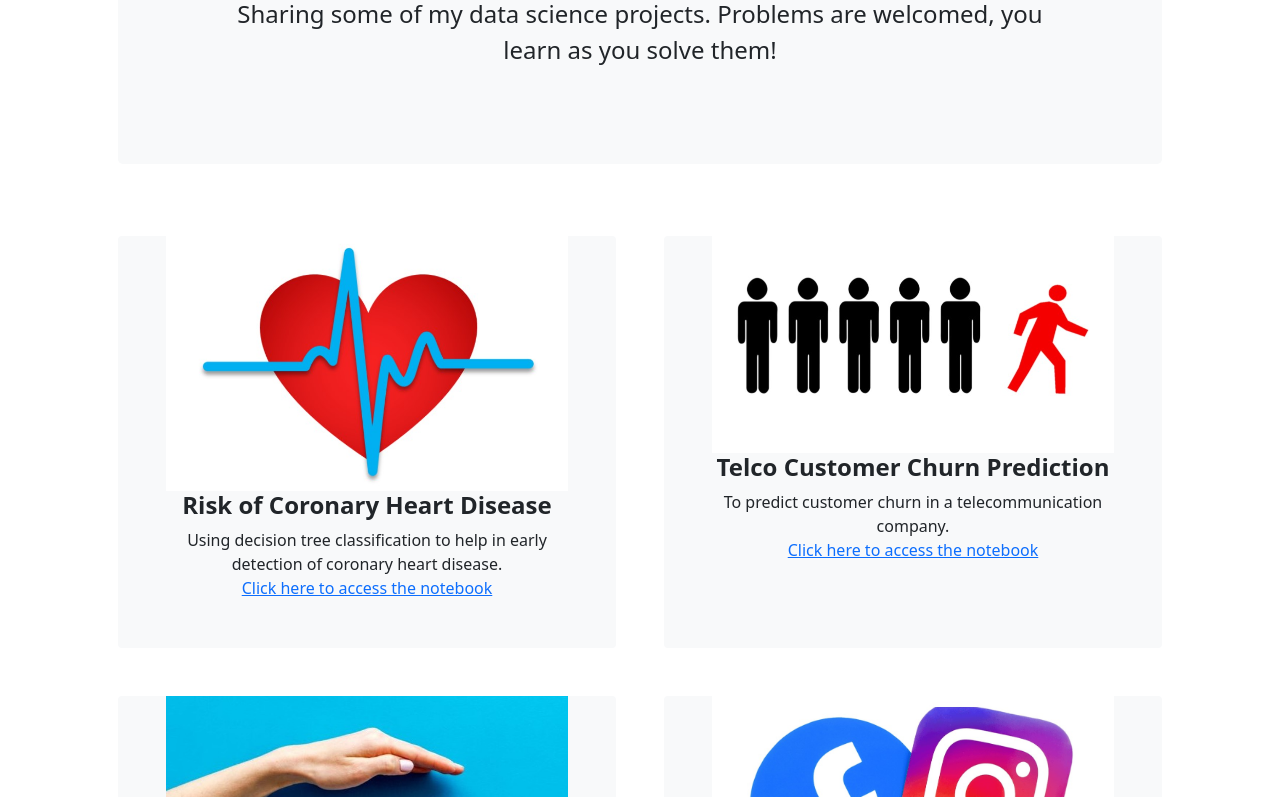
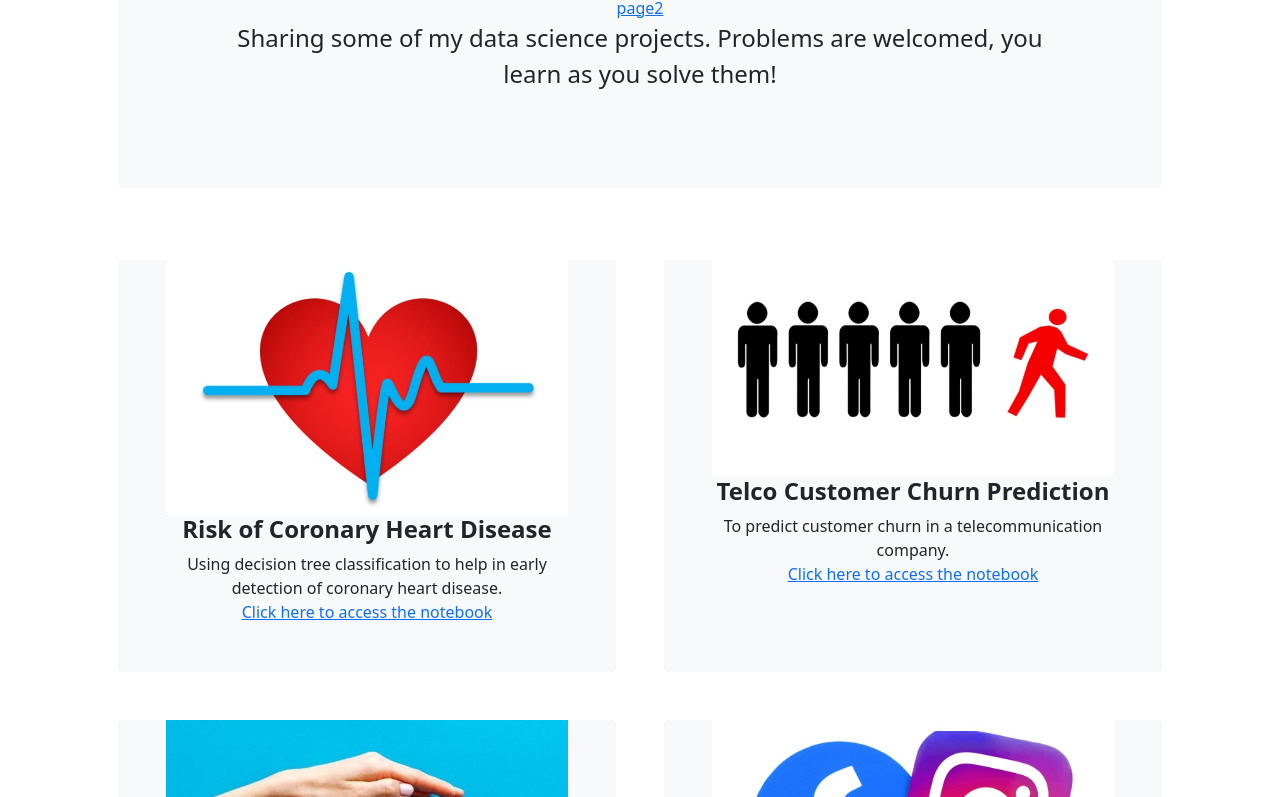
Before and after one commit to kenneth-chong/HtmlPage, a plain HTML site: page index.html in a window 1280 px wide. Shown: the part 270-1067 px from the top of the page. Drawn offline with nearby package versions, Linux system fonts and the light colour scheme.

Commit message:
Update index.html

```diff
--- a/index.html
+++ b/index.html
@@ -33,7 +33,7 @@
             <div class="container px-lg-5">
                 <div class="p-4 p-lg-5 bg-light rounded-3 text-center">
                     <div class="m-4 m-lg-5">
-                        <h1 class="display-5 fw-bold">Hello!!!</h1>
+                        <h1 class="display-5 fw-bold">Hello!!!</h1><a href="index2.html"> page2</a>
                         <p class="fs-4">Sharing some of my data science projects. Problems are welcomed, you learn as you solve them! </p>
                         </a>
                     </div>
```
